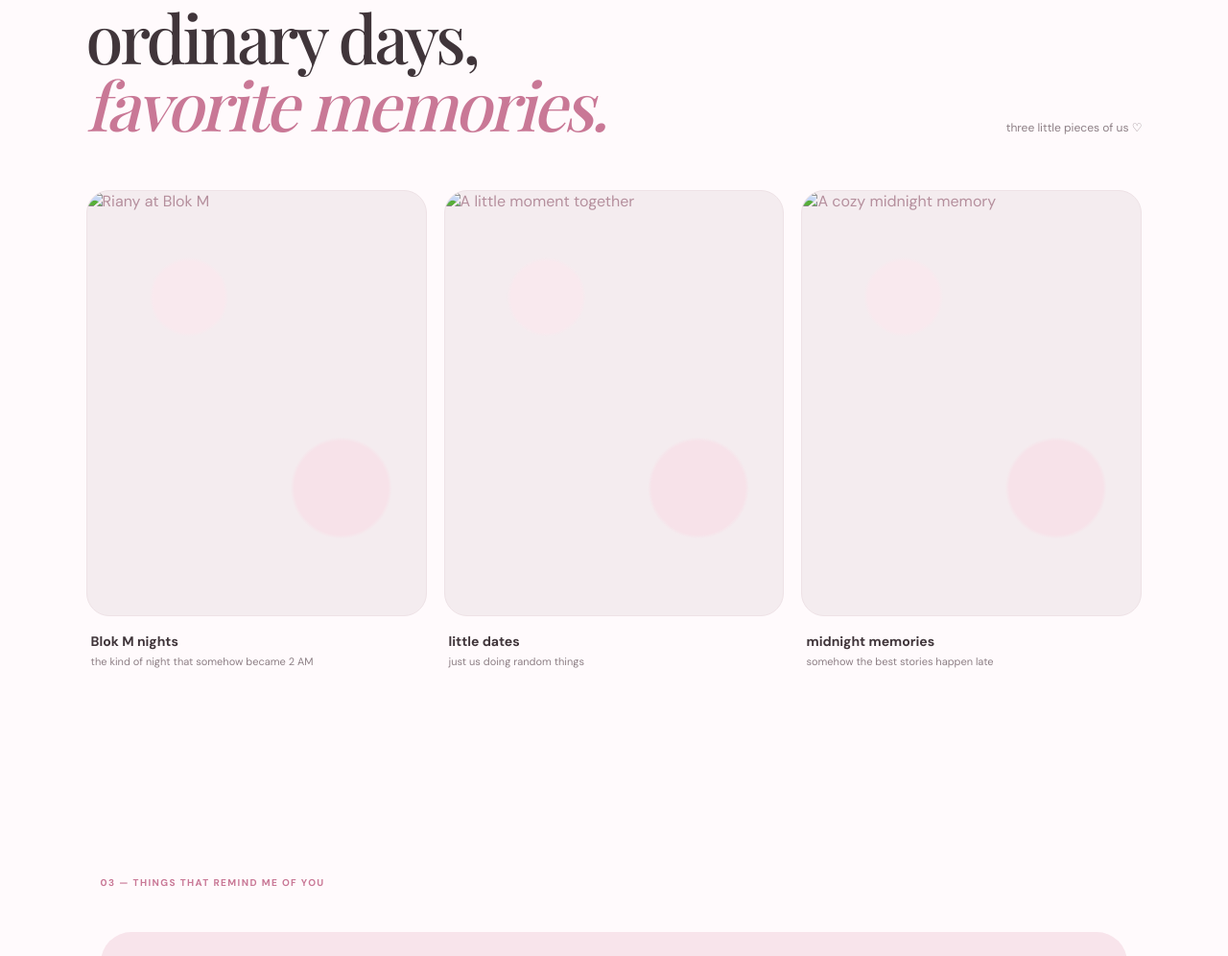
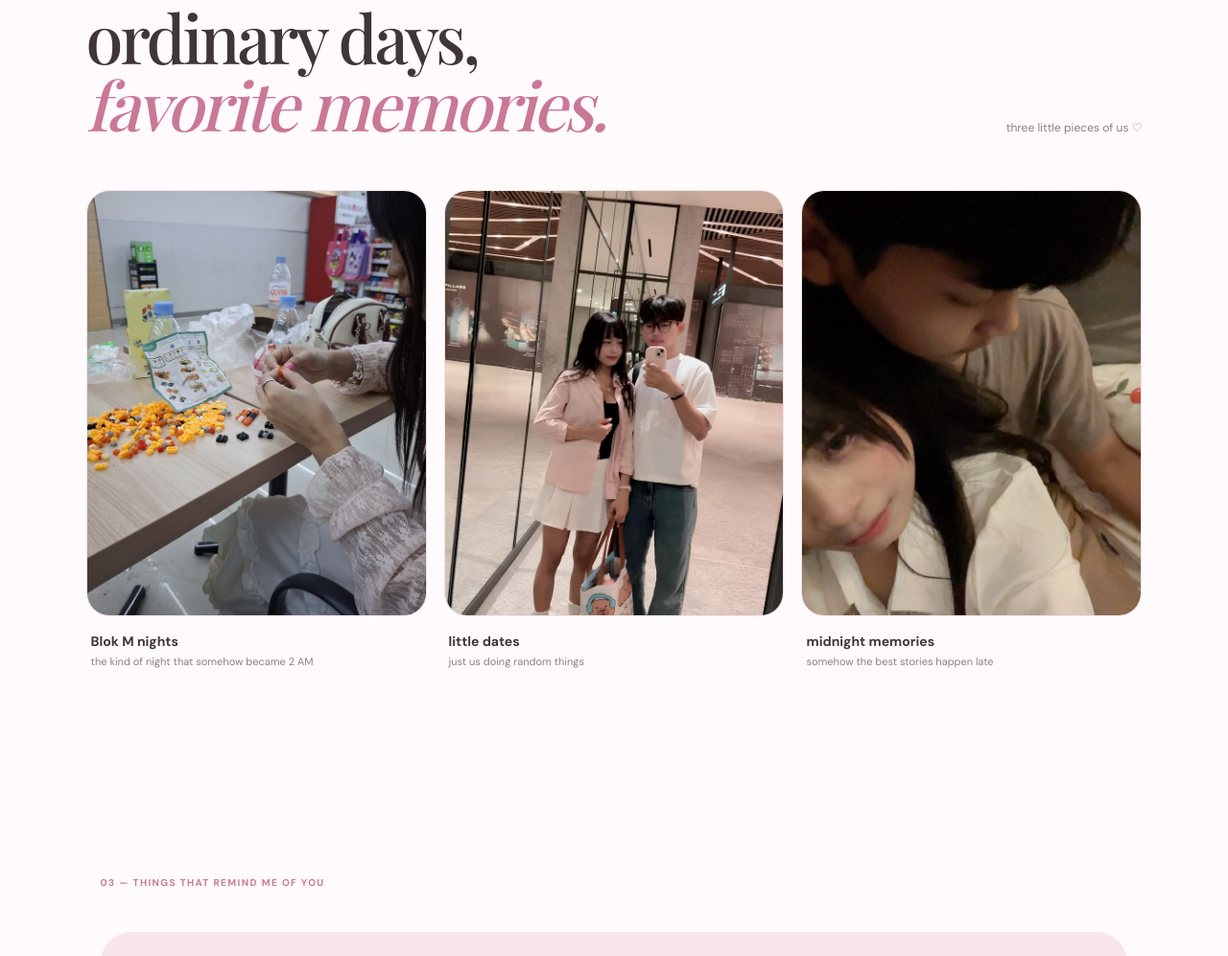
Before and after one commit to ahmadrizkiff/Riany-s-website, a plain HTML site: page index.html in a window 1280 px wide. Shown: the part 1648-2644 px from the top of the page at 96% size. Drawn offline with nearby package versions, Linux system fonts and the light colour scheme; a web font is replaced by a local one.

Commit message:
Update index.html

```diff
--- a/index.html
+++ b/index.html
@@ -73,7 +73,7 @@
       <div class="gallery">
         <figure class="photo-card large">
           <div class="photo-placeholder photo-image">
-            <img src="assets/blok-m-nights.jpg" alt="Riany at Blok M" loading="lazy">
+            <img src="blok-m-nights.jpg" alt="Riany at Blok M" loading="lazy">
           </div>
           <figcaption>
             <strong>Blok M nights</strong>
@@ -83,7 +83,7 @@
 
         <figure class="photo-card">
           <div class="photo-placeholder photo-image">
-            <img src="assets/little-moment.jpg" alt="A little moment together" loading="lazy">
+            <img src="little-moment.jpg" alt="A little moment together" loading="lazy">
           </div>
           <figcaption>
             <strong>little dates</strong>
@@ -93,7 +93,7 @@
 
         <figure class="photo-card">
           <div class="photo-placeholder photo-image">
-            <img src="assets/midnight-memory.jpg" alt="A cozy midnight memory" loading="lazy">
+            <img src="midnight-memory.jpg" alt="A cozy midnight memory" loading="lazy">
           </div>
           <figcaption>
             <strong>midnight memories</strong>
```
